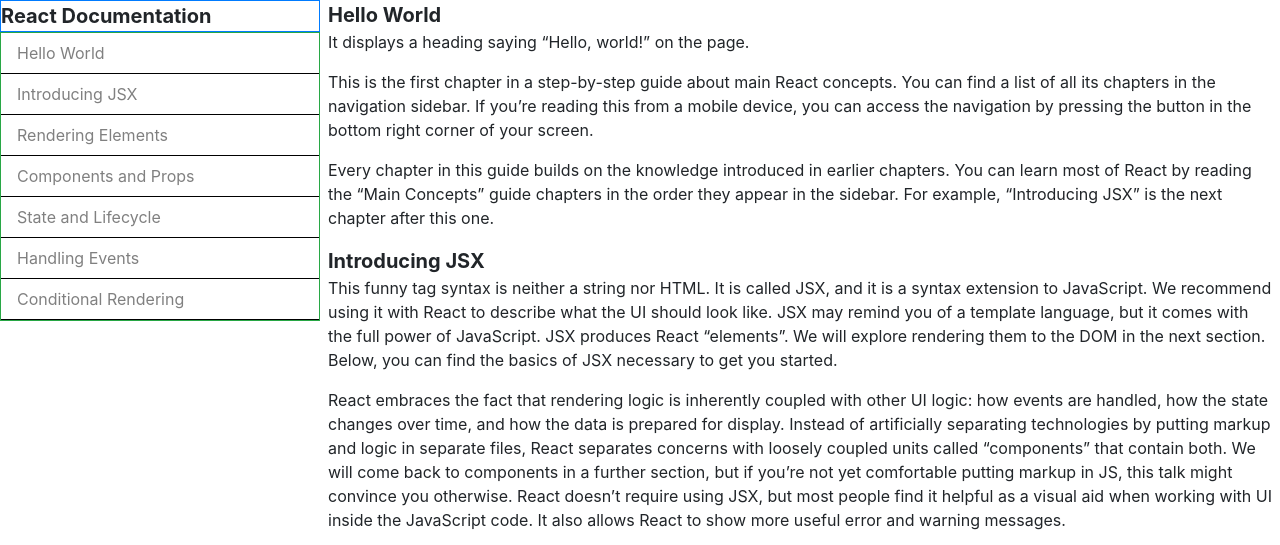
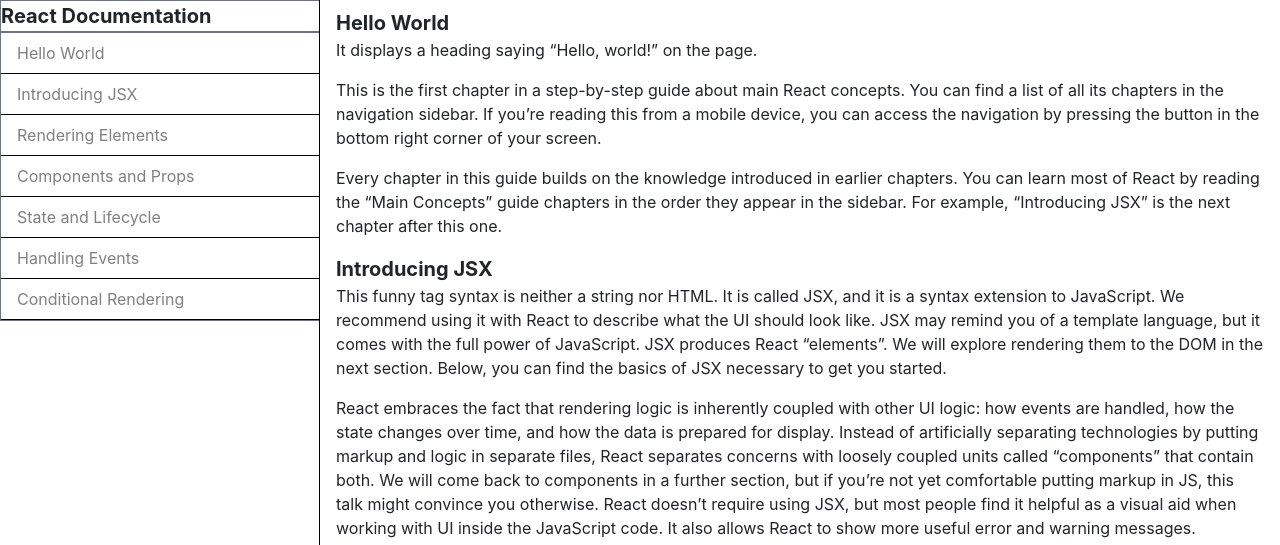
Before and after one commit to jahanxebmalik/Documentation-Page, a plain HTML site: page index.html in a window 1280 px wide. Shown: the top 545 px of the page. Drawn offline with nearby package versions, Linux system fonts and the light colour scheme.

Commit message:
Completed Documentation Page

```diff
--- a/index.html
+++ b/index.html
@@ -18,10 +18,11 @@
         <div class="row">
             <div class="col-12 col-md-3 px-0">
                 <nav id="navbar">
-                    <header class="border border-primary text-center text-md-left">React Documentation</header>
-                    <ul class="nav flex-column border border-success mb-0 scrollClass">
+                    <header class="border border-secondary border-right-0 text-center text-md-left">React Documentation
+                    </header>
+                    <ul class="nav flex-column border border-secondary border-right-0 mb-0 scrollClass">
                         <li class="nav-item">
-                            <a class="nav-link" href="Hello_World">Hello World</a>
+                            <a class="nav-link" href="#Hello_World">Hello World</a>
                         </li>
                         <li class="nav-item">
                             <a class="nav-link" href="#Introducing_JSX">Introducing JSX</a>
@@ -46,7 +47,7 @@
             </div>
 
 
-            <div class="col-12 col-md-9 px-2">
+            <div class="col-12 col-md-9 px-3 my-2">
                 <main id="main-doc" class="d-md-inline">
                     <section class="main-section" id="Hello_World">
                         <header>Hello World</header>
--- a/main.css
+++ b/main.css
@@ -10,6 +10,14 @@ ul li.nav-item {
 header {
     font-size: 1.25rem;
     font-weight: bold;
+}
+
+.col-md-3 {
+    border-right: 1px solid black;
+}
+
+.border-success {
+    color: black;
 }
 
 code {
```
